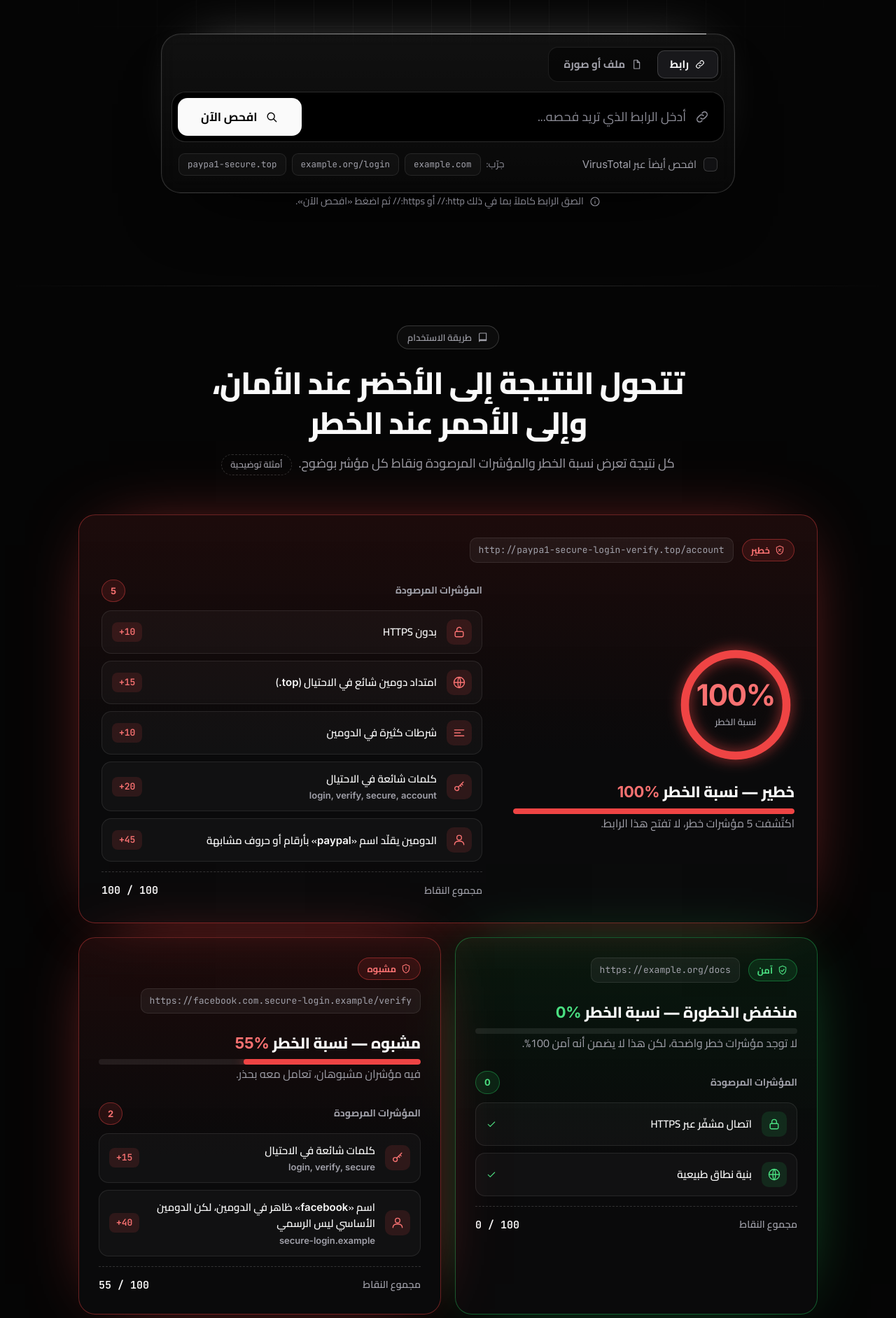
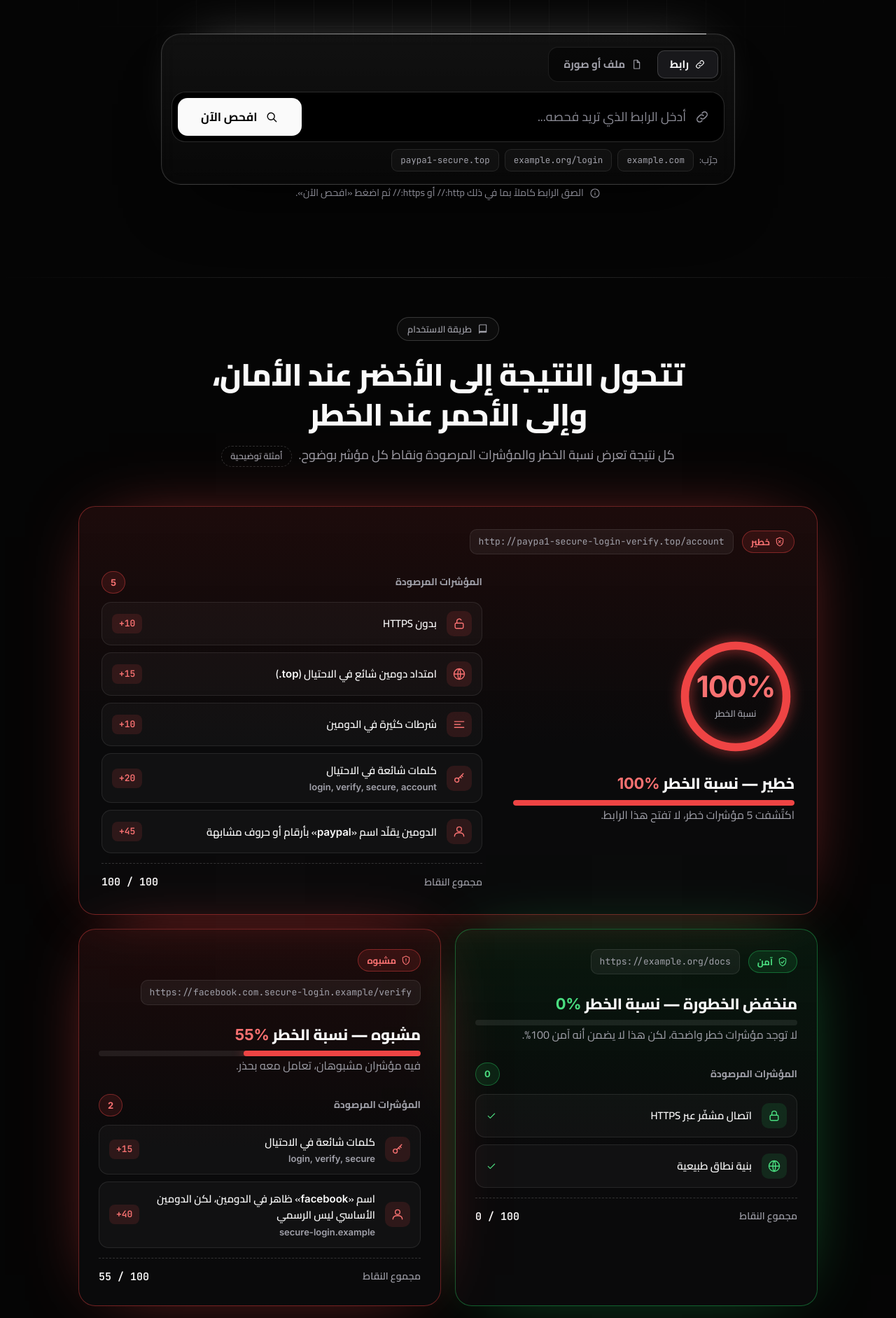
Before and after one commit to mohamedwaled-blip/ShieldX, a Python web app: template templates/index.html in a window 1280 px wide. Shown: the part 424-2307 px from the top of the page at 70% size. Run offline with Jinja, Linux system fonts and the light colour scheme; the template is opened without the code that fills it, so the values that code supplies are empty.

Commit message:
remove-virustotal

```diff
--- a/templates/index.html
+++ b/templates/index.html
@@ -3,7 +3,7 @@
 <head>
 <meta charset="utf-8">
 <meta name="viewport" content="width=device-width, initial-scale=1">
-<title>shildX</title>
+<title>shieldX</title>
 <meta name="description" content="افحص الروابط والملفات واكتشف التهديدات الإلكترونية قبل أن تعرّض بياناتك للخطر.">
 <meta name="color-scheme" content="dark">
 <link rel="preconnect" href="https://fonts.googleapis.com">
@@ -72,7 +72,6 @@
         <button type="submit" class="btn btn-primary" id="btn-hero-file"><svg class="ic" viewBox="0 0 24 24" aria-hidden="true"><circle cx="11" cy="11" r="6"></circle><path d="M20 20l-4.5-4.5"></path></svg><span class="t-ar">افحص الملف</span><span class="t-en">Scan file</span></button>
       </form>
       <div class="opts">
-        <label class="chk"><input type="checkbox" id="vt-hero"><span class="box"><svg viewBox="0 0 24 24" aria-hidden="true"><path d="M5 12.5l4.5 4.5L19 7.5"></path></svg></span><span><span class="t-ar">افحص أيضاً عبر <span class="en">VirusTotal</span></span><span class="t-en">Also scan with VirusTotal</span></span><span class="vt-note" hidden><span class="t-ar">(غير مفعّل على هذا الخادم)</span><span class="t-en">(not enabled on this server)</span></span></label>
         <div class="try" id="try-row"><span><span class="t-ar">جرّب:</span><span class="t-en">Try:</span></span><button type="button" data-url="example.com">example.com</button><button type="button" data-url="example.org/login">example.org/login</button><button type="button" data-url="paypa1-secure.top">paypa1-secure.top</button></div>
       </div>
     </div>
@@ -181,7 +180,6 @@
       <div class="mod"><div class="ico"><svg class="ic" viewBox="0 0 24 24" aria-hidden="true"><path d="M4 7h16M4 12h10M4 17h16"></path></svg></div><h3><span class="t-ar">بنية الدومين</span><span class="t-en">Domain structure</span></h3><p><span class="t-ar">كشف الشرطات والأرقام والتراكيب غير المعتادة.</span><span class="t-en">Detect unusual hyphens, digits and structures.</span></p></div>
       <div class="mod"><div class="ico"><svg class="ic" viewBox="0 0 24 24" aria-hidden="true"><circle cx="8" cy="15" r="3.5"></circle><path d="M10.5 12.5L19 4M16 7l2 2M13.5 9.5l2 2"></path></svg></div><h3><span class="t-ar">كلمات التصيّد</span><span class="t-en">Phishing keywords</span></h3><p><span class="t-ar">اكتشاف كلمات مثل login وverify وsecure داخل الرابط.</span><span class="t-en">Find words like login, verify and secure inside the link.</span></p></div>
       <div class="mod"><div class="ico"><svg class="ic" viewBox="0 0 24 24" aria-hidden="true"><circle cx="12" cy="8" r="4"></circle><path d="M4 20c0-4 3.5-6 8-6s8 2 8 6"></path></svg></div><h3><span class="t-ar">انتحال العلامات</span><span class="t-en">Brand impersonation</span></h3><p><span class="t-ar">مقارنة الدومين بأسماء علامات معروفة بحروف أو أرقام مشابهة.</span><span class="t-en">Compare the domain with known brand names using look-alike characters.</span></p></div>
-      <div class="mod"><div class="ico"><svg class="ic" viewBox="0 0 24 24" aria-hidden="true"><path d="M12 3l7 3v5c0 5-3 8.5-7 10-4-1.5-7-5-7-10V6l7-3z"></path><path d="M8.5 12.5l2.5 2.5 4.5-5"></path></svg></div><h3><span class="en">VirusTotal</span></h3><p><span class="t-ar">فحص إضافي اختياري عبر محركات أمنية متعددة.</span><span class="t-en">An optional extra scan across multiple security engines.</span></p></div>
       <div class="mod"><div class="ico"><svg class="ic" viewBox="0 0 24 24" aria-hidden="true"><path d="M7 3h7l5 5v13H7z"></path><path d="M14 3v5h5"></path></svg></div><h3><span class="t-ar">فحص الملفات</span><span class="t-en">File scanning</span></h3><p><span class="t-ar">تحليل الملفات المرفوعة بحثاً عن مؤشرات خطر.</span><span class="t-en">Analyze uploaded files for risk indicators.</span></p></div>
       <div class="mod"><div class="ico"><svg class="ic" viewBox="0 0 24 24" aria-hidden="true"><rect x="3" y="4" width="18" height="16" rx="3"></rect><circle cx="9" cy="10" r="2"></circle><path d="M21 16l-5-5-8 8"></path></svg></div><h3><span class="t-ar">فحص الصور</span><span class="t-en">Image scanning</span></h3><p><span class="t-ar">فحص الصور المرفوعة قبل فتحها أو مشاركتها.</span><span class="t-en">Scan uploaded images before opening or sharing them.</span></p></div>
     </div>
@@ -212,7 +210,6 @@
           <button type="button" class="btn btn-ghost btn-sm" id="btn-choose"><svg class="ic" viewBox="0 0 24 24" aria-hidden="true"><path d="M3 7a2 2 0 0 1 2-2h4l2 2h8a2 2 0 0 1 2 2v8a2 2 0 0 1-2 2H5a2 2 0 0 1-2-2V7z"></path></svg><span class="t-ar">اختيار ملف</span><span class="t-en">Choose file</span></button>
           <button type="button" class="btn btn-primary btn-sm" id="btn-file"><svg class="ic" viewBox="0 0 24 24" aria-hidden="true"><path d="M12 3l7 3v5c0 5-3 8.5-7 10-4-1.5-7-5-7-10V6l7-3z"></path><path d="M8.5 12.5l2.5 2.5 4.5-5"></path></svg><span class="t-ar">افحص الملف</span><span class="t-en">Scan file</span></button>
         </div>
-        <label class="chk chk-top"><input type="checkbox" id="vt-file"><span class="box"><svg viewBox="0 0 24 24" aria-hidden="true"><path d="M5 12.5l4.5 4.5L19 7.5"></path></svg></span><span><span class="t-ar">افحص أيضاً عبر <span class="en">VirusTotal</span></span><span class="t-en">Also scan with VirusTotal</span></span><span class="vt-note" hidden><span class="t-ar">(غير مفعّل على هذا الخادم)</span><span class="t-en">(not enabled on this server)</span></span></label>
       </div>
       <div class="panel" id="file-preview" aria-live="polite"></div>
     </div>
@@ -349,8 +346,8 @@
         <div class="ans"><span class="t-ar">لا. النتيجة مؤشر يساعدك على اتخاذ القرار، وغياب المؤشرات لا يعني الأمان المطلق، فتعامل مع المصادر المجهولة بحذر دائماً.</span><span class="t-en">No. The result is an indicator that helps you decide; no indicators doesn't mean absolute safety, so always be careful with unknown sources.</span></div>
       </details>
       <details class="qa">
-        <summary><span><span class="t-ar">هل يتم الاحتفاظ بالملفات المرفوعة؟</span><span class="t-en">Are uploaded files kept?</span></span><span class="chev"><svg class="ic ic-sm" viewBox="0 0 24 24" aria-hidden="true"><path d="M6 9l6 6 6-6"></path></svg></span></summary>
-        <div class="ans"><span class="t-ar">لا. يُقرأ الملف في الذاكرة أثناء الفحص فقط، ولا يُحفظ بعد انتهائه ولا يُشغَّل أبداً. وعند تفعيل <span class="en">VirusTotal</span> يُرسَل الهاش (<span class="en">SHA-256</span>) فقط وليس الملف نفسه.</span><span class="t-en">No. The file is read in memory during the scan only, is not kept afterwards and is never executed. If VirusTotal is enabled, only the file's SHA-256 hash is sent, not the file itself.</span></div>
+        <summary><span><span class="t-ar"></span><span class="t-en">Are uploaded files kept?</span></span><span class="chev"><svg class="ic ic-sm" viewBox="0 0 24 24" aria-hidden="true"><path d="M6 9l6 6 6-6"></path></svg></span></summary>
+        <div class="ans"><span class="t-ar">لا. يُقرأ الملف في الذاكرة أثناء الفحص فقط، ولا يُحفظ بعد انتهائه ولا يُشغَّل أبداً.</span><span class="t-en">No. The file is read in memory during the scan only, is not kept afterwards and is never executed.</span></div>
       </details>
     </div>
   </div>
@@ -360,8 +357,8 @@
 <section class="s10">
   <div class="wrap">
     <div class="cta">
-      <h2><span class="t-ar">افحص رابطاً قبل أن تفتحه</span><span class="t-en">Scan a link before you open it</span></h2>
-      <p><span class="t-ar">مجاني بالكامل، وبنقرة واحدة تعرف إن كان الرابط آمناً.</span><span class="t-en">Completely free. One click tells you whether a link is safe.</span></p>
+      <h2><span class="t-ar"></span><span class="t-en">Scan a link before you open it</span></h2>
+      <p><span class="t-ar"></span><span class="t-en"></span></p>
       <div class="row">
         <a class="btn btn-primary" href="#link-scanner"><svg class="ic" viewBox="0 0 24 24" aria-hidden="true"><circle cx="11" cy="11" r="6"></circle><path d="M20 20l-4.5-4.5"></path></svg><span class="t-ar">افحص رابطاً الآن</span><span class="t-en">Scan a link now</span></a>
         <a class="btn btn-ghost" href="#file-scanner"><svg class="ic" viewBox="0 0 24 24" aria-hidden="true"><path d="M12 16V5M7.5 9.5L12 5l4.5 4.5"></path><path d="M5 17v2h14v-2"></path></svg><span class="t-ar">افحص ملفاً أو صورة</span><span class="t-en">Scan a file or image</span></a>
```
